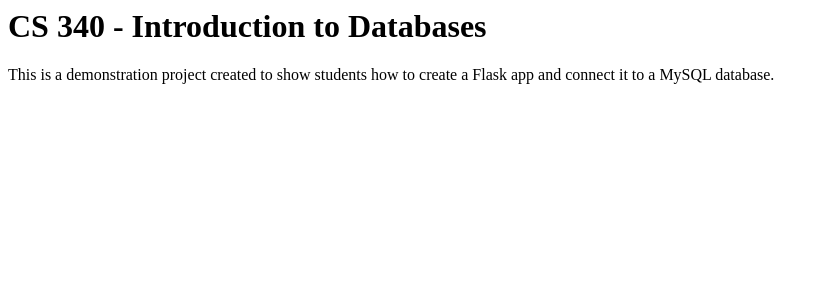
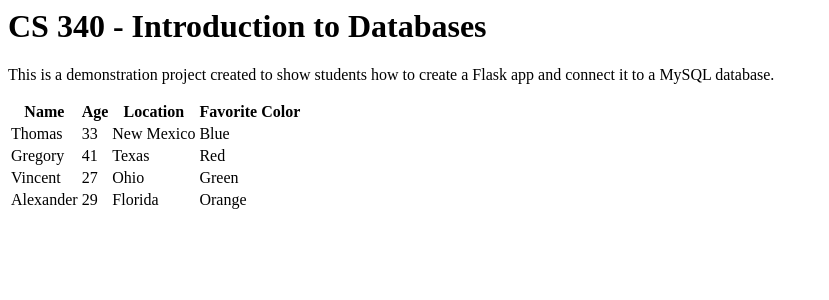
Before and after one commit to JunKim26/workout_admin_application, a Flask app: page / in a window 1280 px wide. Shown: the top 300 px of the page, without its empty margins (0-829 px from the left). Run offline with Flask 2, Linux system fonts and the light colour scheme.

Commit message:
Added sample data for use in Jinja2 templates

```diff
--- a/app.py
+++ b/app.py
@@ -1,5 +1,8 @@
+import os
+
 from flask import Flask, render_template
-import os
+
+from sample_data import people_from_app_py
 
 # Configuration
 
@@ -9,7 +12,7 @@
 
 @app.route('/')
 def root():
-    return render_template("main.j2")
+    return render_template("main.j2", people=people_from_app_py)
 
 # Listener
 
--- /dev/null
+++ b/sample_data.py
@@ -0,0 +1,26 @@
+people_from_app_py = [
+    {
+        "name": "Thomas",
+        "age": 33,
+        "location": "New Mexico",
+        "favorite_color": "Blue"
+    },
+    {
+        "name": "Gregory",
+        "age": 41,
+        "location": "Texas",
+        "favorite_color": "Red"
+    },
+    {
+        "name": "Vincent",
+        "age": 27,
+        "location": "Ohio",
+        "favorite_color": "Green"
+    },
+    {
+        "name": "Alexander",
+        "age": 29,
+        "location": "Florida",
+        "favorite_color": "Orange"
+    }
+]
--- a/templates/main.j2
+++ b/templates/main.j2
@@ -5,5 +5,26 @@
 <body>
     <h1>CS 340 - Introduction to Databases</h1>
     <p>This is a demonstration project created to show students how to create a Flask app and connect it to a MySQL database.</p>
+
+    <table>
+        <thead>
+            <tr>
+                <th>Name</th>
+                <th>Age</th>
+                <th>Location</th>
+                <th>Favorite Color</th>
+            </tr>
+        </thead>
+        <tbody>
+            {% for item in people %}
+            <tr>
+                <td>{{ item['name'] }}</td>
+                <td>{{ item['age'] }}</td>
+                <td>{{ item['location'] }}</td>
+                <td>{{ item['favorite_color'] }}</td>
+            </tr>
+            {% endfor %}
+        </tbody>
+    </table>
 </body>
 </html>
```
